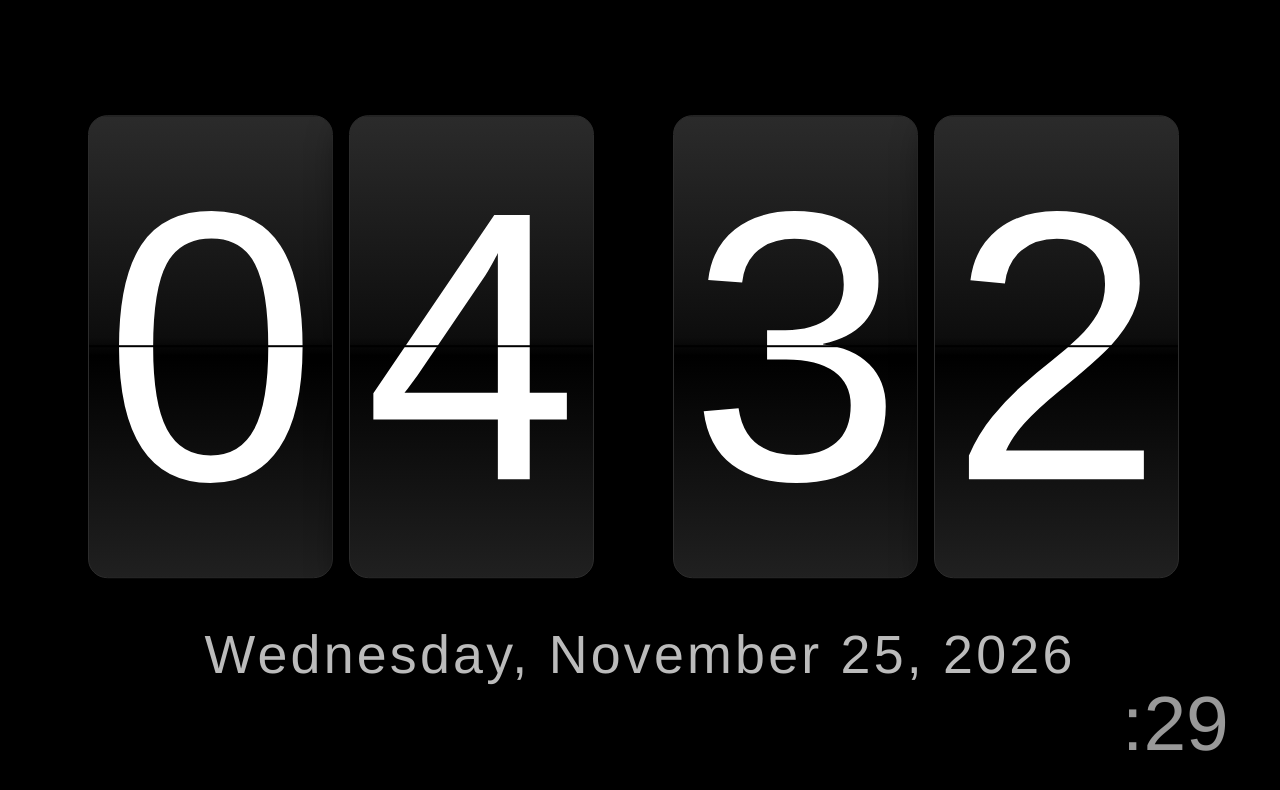
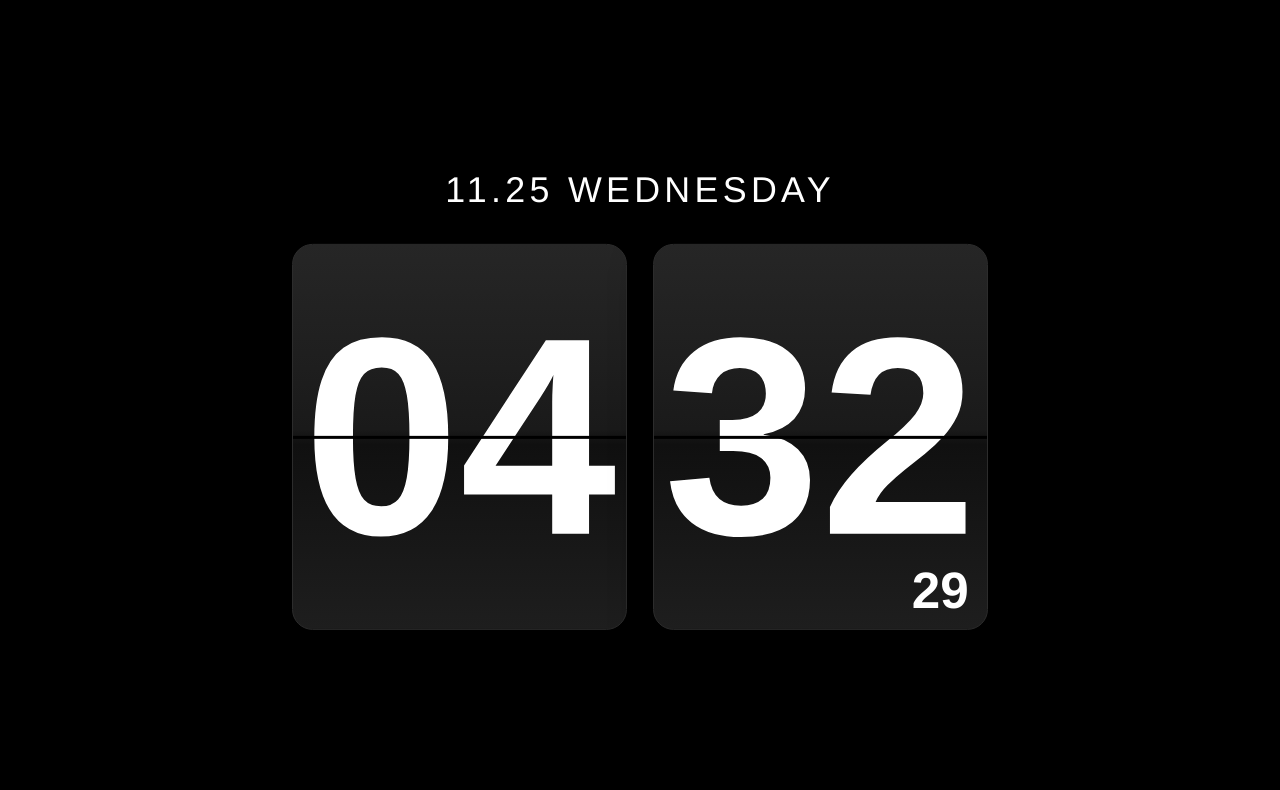
Before and after one commit to arrdel/portfolio, a plain HTML site: page clock.html in a window 1280 px wide. Drawn offline with Linux system fonts and the light colour scheme.

Commit message:
Restyle desk clock to match reference flip-clock design

```diff
--- a/clock.html
+++ b/clock.html
@@ -17,69 +17,59 @@
   }
   #clock { position: absolute; top: 0; left: 0; width: 100%; height: 100%; }
 
-  /* Centered time + date block */
+  /* Centered date + cards block */
   #center {
     position: absolute; top: 50%; left: 0; width: 100%;
     -webkit-transform: translateY(-50%);
     transform: translateY(-50%);
     text-align: center;
   }
+  #date {
+    margin-bottom: 2.6vw;
+    font-size: 2.8vw;
+    font-weight: 500;
+    letter-spacing: 0.12em;
+    color: #fff;
+  }
   #time { white-space: nowrap; }
   .card {
     display: inline-block;
     position: relative;
-    width: 19vw;
-    height: 36vw;
-    line-height: 36vw;
-    font-size: 30vw;
-    font-weight: 300;
+    width: 26vw;
+    height: 30vw;
+    line-height: 30vw;
+    font-size: 22vw;
+    font-weight: 700;
     text-align: center;
     vertical-align: top;
-    margin: 0 0.6vw;
+    margin: 0 1vw;
     color: #fff;
-    background: #1a1a1a;
-    background: -webkit-linear-gradient(top, #2b2b2b 0%, #0d0d0d 48%, #000000 52%, #202020 100%);
-    background: linear-gradient(to bottom, #2b2b2b 0%, #0d0d0d 48%, #000000 52%, #202020 100%);
+    background: #202020;
+    background: -webkit-linear-gradient(top, #262626 0%, #1a1a1a 48%, #101010 52%, #1e1e1e 100%);
+    background: linear-gradient(to bottom, #262626 0%, #1a1a1a 48%, #101010 52%, #1e1e1e 100%);
     border: 1px solid #2c2c2c;
-    border-radius: 1.5vw;
+    border-radius: 1.6vw;
     box-shadow: 0 1vw 3vw rgba(0,0,0,0.9);
     overflow: hidden;
   }
   .card .split {
     position: absolute; left: 0; top: 50%;
-    width: 100%; height: 2px; margin-top: -1px;
+    width: 100%; height: 3px; margin-top: -1px;
     background: #000;
   }
-  .colon {
-    display: inline-block;
-    width: 5vw;
-    font-size: 30vw;
-    line-height: 36vw;
-    vertical-align: top;
-    text-align: center;
+  #seconds {
+    position: absolute; right: 1.4vw; bottom: 1vw;
+    font-size: 4vw;
+    line-height: 1;
+    font-weight: 600;
     color: #fff;
   }
   #ampm {
-    display: inline-block;
-    font-size: 6vw;
+    position: absolute; left: 1.4vw; bottom: 1vw;
+    font-size: 3.4vw;
     line-height: 1;
-    vertical-align: top;
-    margin-top: 3vw;
-    margin-left: 1vw;
-    color: #999;
-  }
-  #date {
-    margin-top: 3.5vw;
-    font-size: 4.2vw;
-    letter-spacing: 0.06em;
+    font-weight: 500;
     color: #bbb;
-  }
-
-  /* Live seconds, bottom-right */
-  #seconds {
-    position: absolute; right: 4vw; bottom: 2.5vw;
-    font-size: 6vw;
-    color: #999;
   }
 
   /* Hint shown briefly on load */
@@ -125,10 +115,9 @@
 <body>
 <div id="clock">
   <div id="center">
-    <div id="time"><span class="card" id="h1">0<div class="split"></div></span><span class="card" id="h2">0<div class="split"></div></span><span class="colon" id="colon">:</span><span class="card" id="m1">0<div class="split"></div></span><span class="card" id="m2">0<div class="split"></div></span><span id="ampm"></span></div>
     <div id="date"></div>
+    <div id="time"><div class="card" id="hoursCard"><span id="h1">0</span><span id="h2">0</span><div class="split"></div><span id="ampm"></span></div><div class="card" id="minsCard"><span id="m1">0</span><span id="m2">0</span><div class="split"></div><span id="seconds"></span></div></div>
   </div>
-  <div id="seconds"></div>
   <div id="hint">Tap screen for settings</div>
   <button id="lockBtn" type="button">&#128274;</button>
   <div id="controls">
@@ -159,7 +148,6 @@
     mono: '"Courier New", Courier, monospace'
   };
   var DAYS = ['Sunday', 'Monday', 'Tuesday', 'Wednesday', 'Thursday', 'Friday', 'Saturday'];
-  var MONTHS = ['January', 'February', 'March', 'April', 'May', 'June', 'July', 'August', 'September', 'October', 'November', 'December'];
 
   function $(id) { return document.getElementById(id); }
   function pad(n) { return (n < 10 ? '0' : '') + n; }
@@ -169,7 +157,7 @@
     var h = now.getHours();
     var ampm = '';
     if (!state.hours24) {
-      ampm = h >= 12 ? ' PM' : ' AM';
+      ampm = h >= 12 ? 'PM' : 'AM';
       h = h % 12;
       if (h === 0) { h = 12; }
     }
@@ -181,16 +169,14 @@
     $('m1').firstChild.nodeValue = ms.charAt(0);
     $('m2').firstChild.nodeValue = ms.charAt(1);
     $('ampm').innerHTML = ampm;
-    $('seconds').innerHTML = ':' + ss;
-    $('colon').style.visibility = (now.getSeconds() % 2 === 0) ? 'visible' : 'hidden';
-    $('date').innerHTML = DAYS[now.getDay()] + ', ' + MONTHS[now.getMonth()] + ' ' + now.getDate() + ', ' + now.getFullYear();
+    $('seconds').innerHTML = ss;
+    $('date').innerHTML = pad(now.getMonth() + 1) + '.' + pad(now.getDate()) + ' ' + DAYS[now.getDay()].toUpperCase();
   }
 
   function applyTheme() {
     var color = THEMES[state.theme];
     var cards = document.getElementsByClassName('card');
     for (var i = 0; i < cards.length; i++) { cards[i].style.color = color; }
-    $('colon').style.color = color;
     var swatches = document.getElementsByClassName('swatch');
     for (var j = 0; j < swatches.length; j++) { swatches[j].className = 'swatch'; }
     $('sw-' + state.theme).className = 'swatch on';
```
